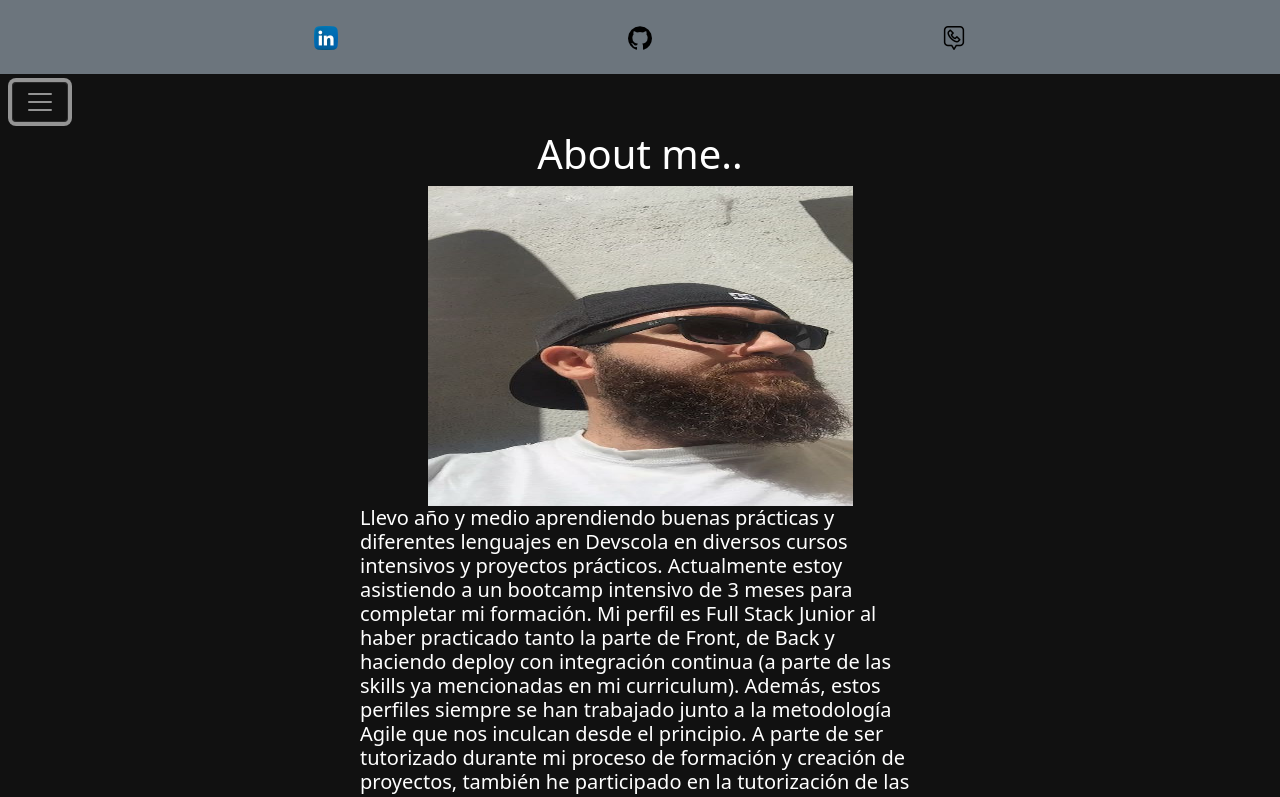
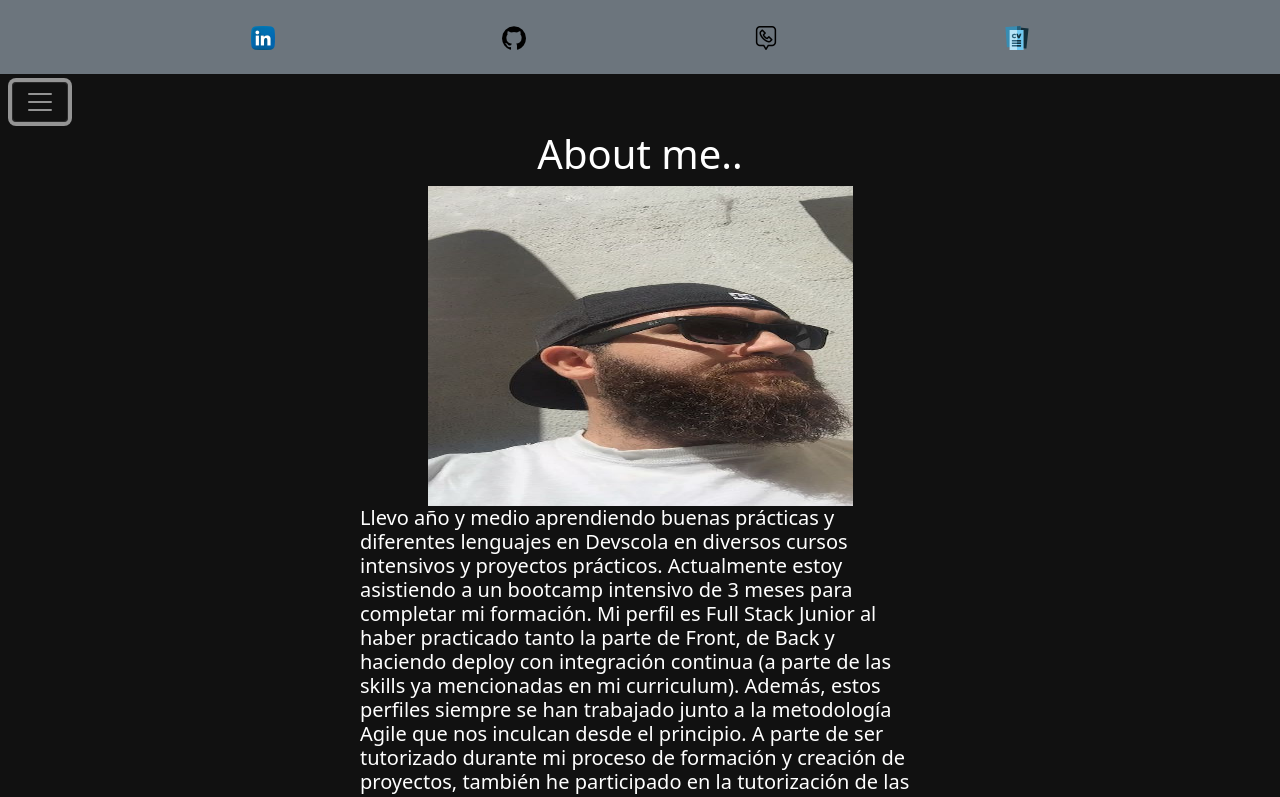
Before and after one commit to devian5/webSite, a plain HTML site: page index.html in a window 1280 px wide. Both pictures are taken after a click on the button "Toggle navigation". Shown: the top 797 px of the page. Drawn offline with nearby package versions, Linux system fonts and the light colour scheme.

Commit message:
I have created a button to access my CV

```diff
--- a/index.html
+++ b/index.html
@@ -26,6 +26,11 @@
                 <div class="contact">
                   <a href="./contact.html">
                     <img src="./img/llamada2.png" alt="contact">
+                  </a>
+                </div>
+                <div class="curriculum">
+                  <a href="./CV/curriculum.pdf">
+                    <img src="./img/curriculum-vitae.png" alt="curriculum">
                   </a>
                 </div>
               </div>
```
Also changed, not shown: img/curriculum-vitae.png (added), 1 other file.
